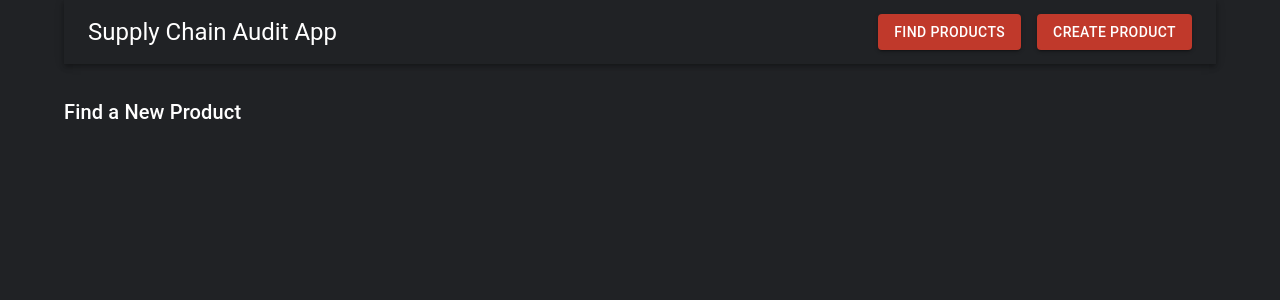
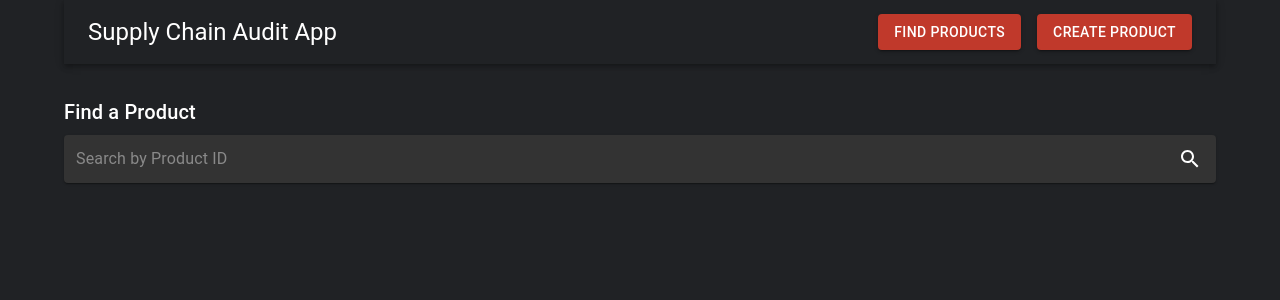
Before and after one commit to cabeywic/supply-chain-contract, a Next.js app in the folder app/: page / in a window 1280 px wide. Shown: the top 300 px of the page. Built offline with nearby package versions, Linux system fonts and the light colour scheme.

Commit message:
Added search box to find product

```diff
--- a/app/pages/index.js
+++ b/app/pages/index.js
@@ -1,16 +1,37 @@
 import * as React from 'react';
 import Layout from '../src/Components/Layout';
-import { Typography, Grid, Box, Paper } from '@mui/material';
+import { Typography, Grid, Box, TextField, Paper, IconButton, InputBase } from '@mui/material';
+import SearchIcon from '@mui/icons-material/Search';
 
 class Index extends React.Component {
+  renderProductSearchBox(){
+    return (
+      <Paper
+        component="form"
+        sx={{ p: '2px 4px', display: 'flex', alignItems: 'center', width: '100%' }}
+      >
+        <InputBase
+          sx={{ ml: 1, flex: 1 }}
+          placeholder="Search by Product ID"
+          inputProps={{ 'aria-label': 'search for product id' }}
+        />
+        <IconButton type="button" sx={{ p: '10px' }} aria-label="search">
+          <SearchIcon />
+        </IconButton>
+      </Paper>
+    )
+  }
+
   render() {
     return (
       <Layout maxWidth="sm">
         <Box sx={{ my: 4 }}>
           <Typography variant="h6" component="h1" gutterBottom>
-            Find a New Product
+            Find a Product
           </Typography>
+          {this.renderProductSearchBox()}
           <Grid container spacing={2}>
+
           </Grid>
         </Box>
       </Layout>
--- a/app/src/config/theme.js
+++ b/app/src/config/theme.js
@@ -24,5 +24,28 @@ const theme = createTheme({
       secondary: "#8a9394"
     }
   },
+  components: {
+    MuiPaper: {
+      styleOverrides: {
+          root: {
+              backgroundColor: '#333',
+          },
+      }
+    },
+    MuiPickersDay: {
+      styleOverrides: {
+        root: {
+            backgroundColor: '#111',
+        },
+      }
+    },
+    MuiIconButton: {
+      styleOverrides: {
+        root: {
+            color: '#fff',
+        },
+      }
+    }
+  },
 });
 export default theme;
```
